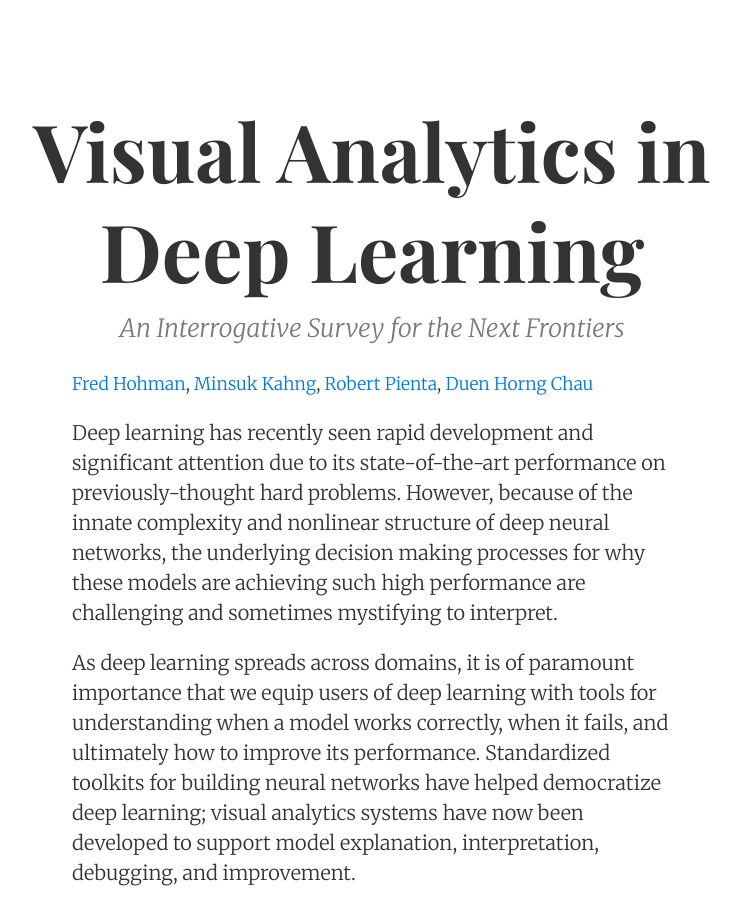
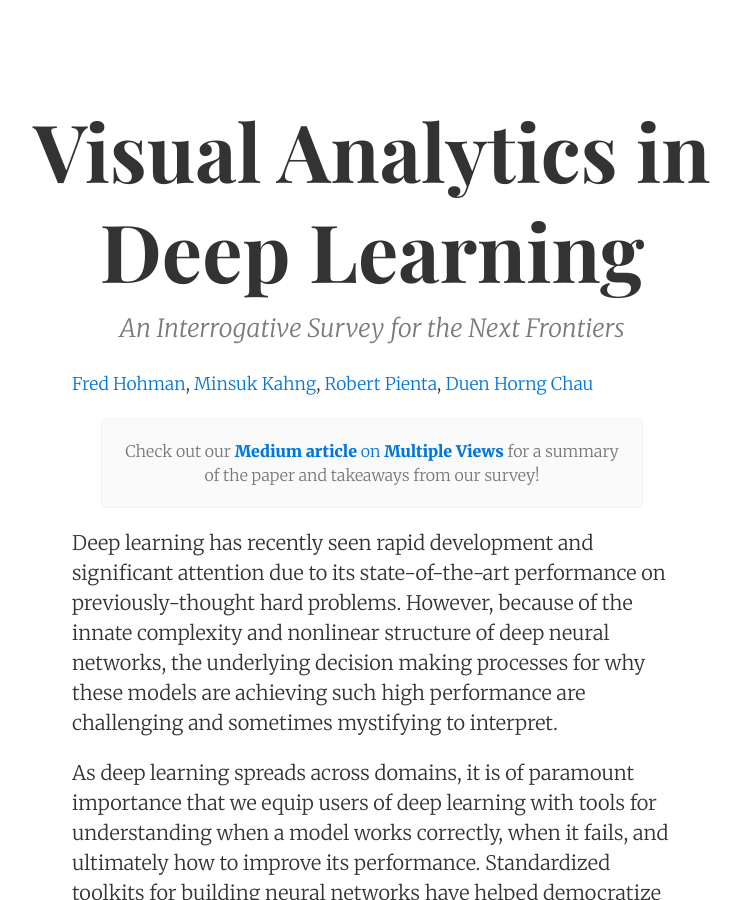
Before and after one commit to fredhohman/visual-analytics-in-deep-learning, a Jekyll site: the page built from index.md, in a window 1280 px wide and 900 px high. Shown: the whole window, without its empty margins (268-1006 px from the left). Built offline with Jekyll 4.4.1, drawn with Linux system fonts in a browser that asks for light colours.

Commit message:
add multiple views medium article

```diff
--- a/index.md
+++ b/index.md
@@ -10,7 +10,10 @@ categories: visual-analytics, deep-learning, visualization, survey
 [Fred Hohman][fred], [Minsuk Kahng][minsuk], [Robert Pienta][robert], [Duen Horng Chau][polo]
 <span>
 
-<!-- <p class="test">asdf</p> -->
+<div class="table-caption">
+  <span class="submission-message">Check out our <a href="https://medium.com/multiple-views-visualization-research-explained/visualization-in-deep-learning-b29f0ec4f136"><b>Medium article</b>  on <b>Multiple Views</b></a> for a summary of the paper and takeaways from our survey!
+  </span>
+</div>
 
 <p class="squeeze">
 Deep learning has recently seen rapid development and significant attention due to its state-of-the-art performance on previously-thought hard problems.
```
